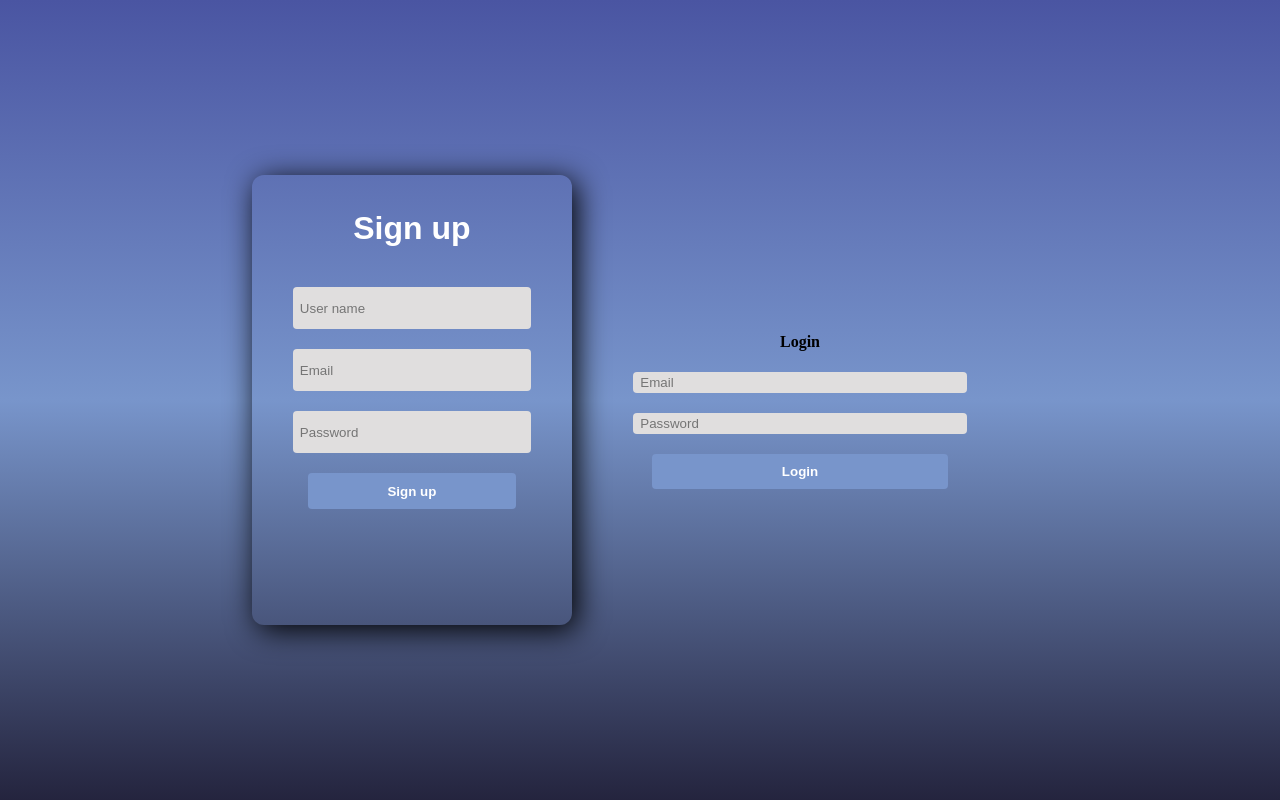
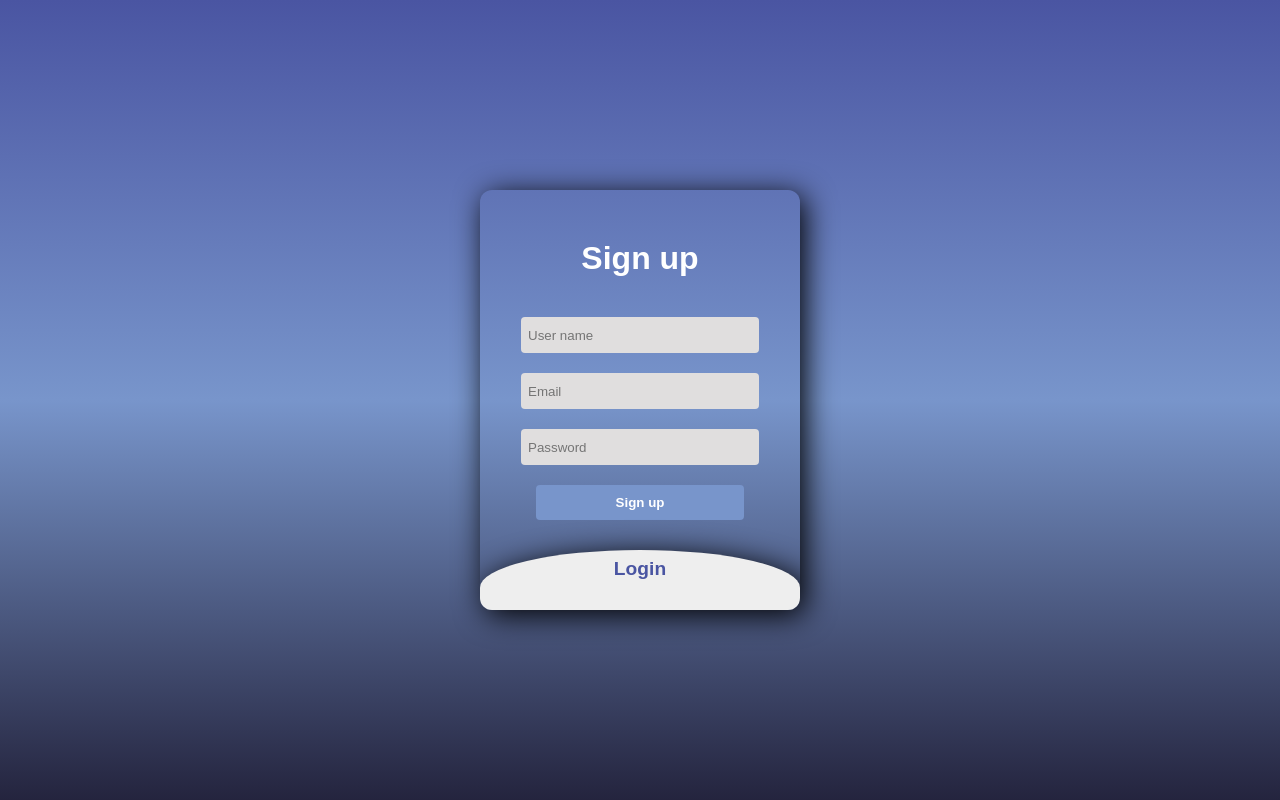
Before and after one commit to CE-Parmida/login-signup, a plain HTML site: page index.html in a window 1280 px wide. Drawn offline with Linux system fonts and the light colour scheme.

Commit message:
html hierarchy enhancement plus login design

```diff
--- a/index.html
+++ b/index.html
@@ -7,18 +7,24 @@
     <link rel="stylesheet" href="./style.css">
 </head>
 <body>
+    <div class="main">
+        <div class="signup">
             <form>
-        <h2>Sign up</h2>
+                <h2 class="title">Sign up</h2>
                 <input type="text" autocomplete="username" placeholder="User name" required>
                 <input type="email" placeholder="Email" required>
                 <input type="password" placeholder="Password" required>
                 <button>Sign up</button>
             </form>
+        </div>
         <div class="hiddenForm">
-        <h4>Login</h4>
+            <form>
+                <h4 class="title">Login</h4>
                 <input type="email" placeholder="Email" required>
                 <input type="password" placeholder="Password" required>
                 <button>Login</button>
+            </form>
+        </div>
     </div>
 </body>
 </html>
--- a/style.css
+++ b/style.css
@@ -9,20 +9,28 @@ body{
     background: linear-gradient(#4A55A2, #7895CB, #24243E) ;
 }
 
+.main{
+    overflow: hidden;
+    width: 320px;
+    height: 420px;
+    border-radius: 12px;
+    box-shadow: 5px 5px 30px;
+}
+
+.signup{
+    position: relative;
+    width: 100%;
+    height: 100%;
+}
+
 h2{
     color: #FFFFFF;
     font-family:fantasy;
     font-weight: bold;
     font-size:xx-large;
-    margin-top: 35px;
+    margin-top: 50px;
     margin-bottom: 40px;
-}
-
-form{
-    width: 320px;
-    height: 450px;
-    box-shadow: 5px 5px 30px;
-    border-radius: 12px;
+    transition: .5s ease-in-out;
 }
 
 input{
@@ -30,7 +38,7 @@ input{
     border-radius: 4px;
     border: none;
     width: 70%;
-    height: 8%;
+    height: 30px;
     margin-bottom: 20px;
     padding: 3px 7px;
 }
@@ -52,3 +60,29 @@ button{
 button:hover{
     background-color: #4A55A2;
 }
+
+.signup{
+    position: relative;
+    width: 100%;
+    height: 100%;
+}
+
+h4{
+    color: #4A55A2;
+    font-family:fantasy;
+    font-size: 2em;
+    font-weight: bold;
+    margin: 50px;
+    transition: .5s ease-in-out;
+    transform: scale(.6);
+}
+
+.hiddenForm{
+    transform: translateY(-160px);
+    transition: all .3s ease-out;
+    background-color: #EEEEEE;
+    width: 320px;
+    height: 450px;
+    box-shadow: 5px 5px 30px;
+    border-radius:60%/10%;
+}
```
Lines whose indentation alone changed are shown as unchanged.
